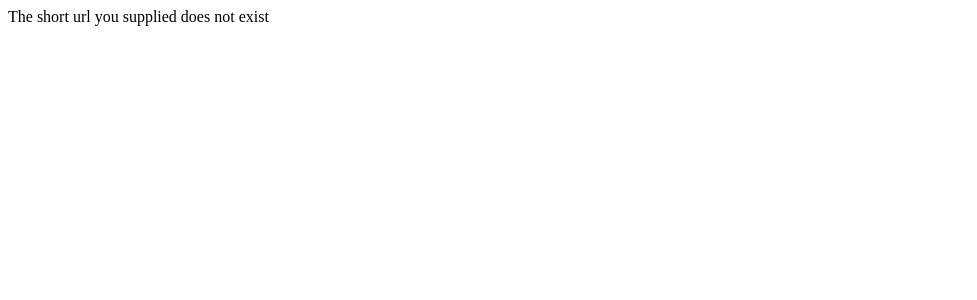
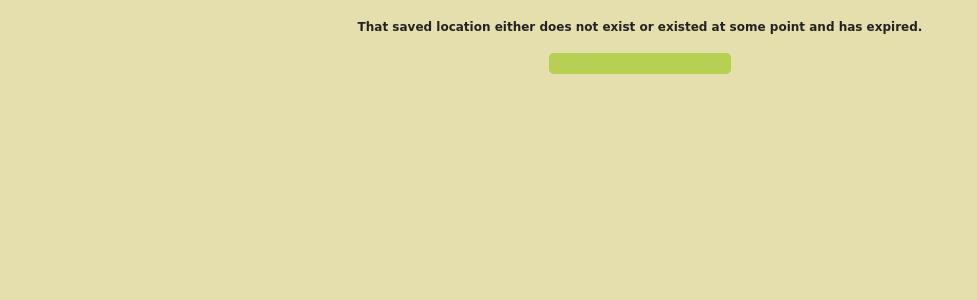
Before and after one commit to LarsDietrich/lctn-dot-me, a PHP site: page /error/404.php in a window 1280 px wide. Shown: the top 300 px of the page, without its empty margins (0-977 px from the left). Run offline with PHP 8.4, Linux system fonts and the light colour scheme.

Commit message:
Fixed 404 error redirection, cleaned up 404 page, fixed problem with loading with previous location showing as not existing

```diff
--- a/src/decode.php
+++ b/src/decode.php
@@ -4,17 +4,18 @@ require("includes/sql.php");
 if (isset($_GET["decode"])) {
 	$input = $_GET["decode"];
 	$output = "";
-	//$input = "rse1";
+	//	$input = "rse1";
 	$url = mysql_escape_string($input);
 	$valid = urlExists($url);
 	if (!$valid) {
 		$output = "error/404.php";
-		die();
 	} else {
 		$output = "index.php?url=" . $url;
 	}
+	echo($output);
 	header("Location: $output");
 } else if (isset($_GET["url"])) {
+
 	$output = getLongURL($_GET["url"]);
 	echo $output;
 }
--- a/src/error/404.php
+++ b/src/error/404.php
@@ -1,5 +1,19 @@
-<?php
+<html>
+<head>
+<title>
+	Location not found!
+</title>
 
-echo("The short url you supplied does not exist");
+		<link rel="stylesheet" href="../css/screen.css" type="text/css"/>
+		<link rel="stylesheet" href="../css/layout.css" type="text/css"/>
 
-?>
+</head>
+<body>
+	</br>
+	<center>
+		<label>That saved location either does not exist or existed at some point and has expired.</label><br/><br/>
+		<a class="action-button" style="padding: 2px 3px 2px 3px" href="/">Take me to the website</a>
+	</center>
+</body>
+
+</html>
--- a/src/js/main.js
+++ b/src/js/main.js
@@ -621,6 +621,9 @@ function locateAndRefresh(putInCache) {
 		'address' : address
 	}, function(results, status) {
 		if (status == google.maps.GeocoderStatus.OK) {
+			if (!selectedLocation) {
+				selectedLocation = results[0].geometry.location;
+			}
 			if (putInCache) {
 				addToCache($("#address").val());
 			}
```
